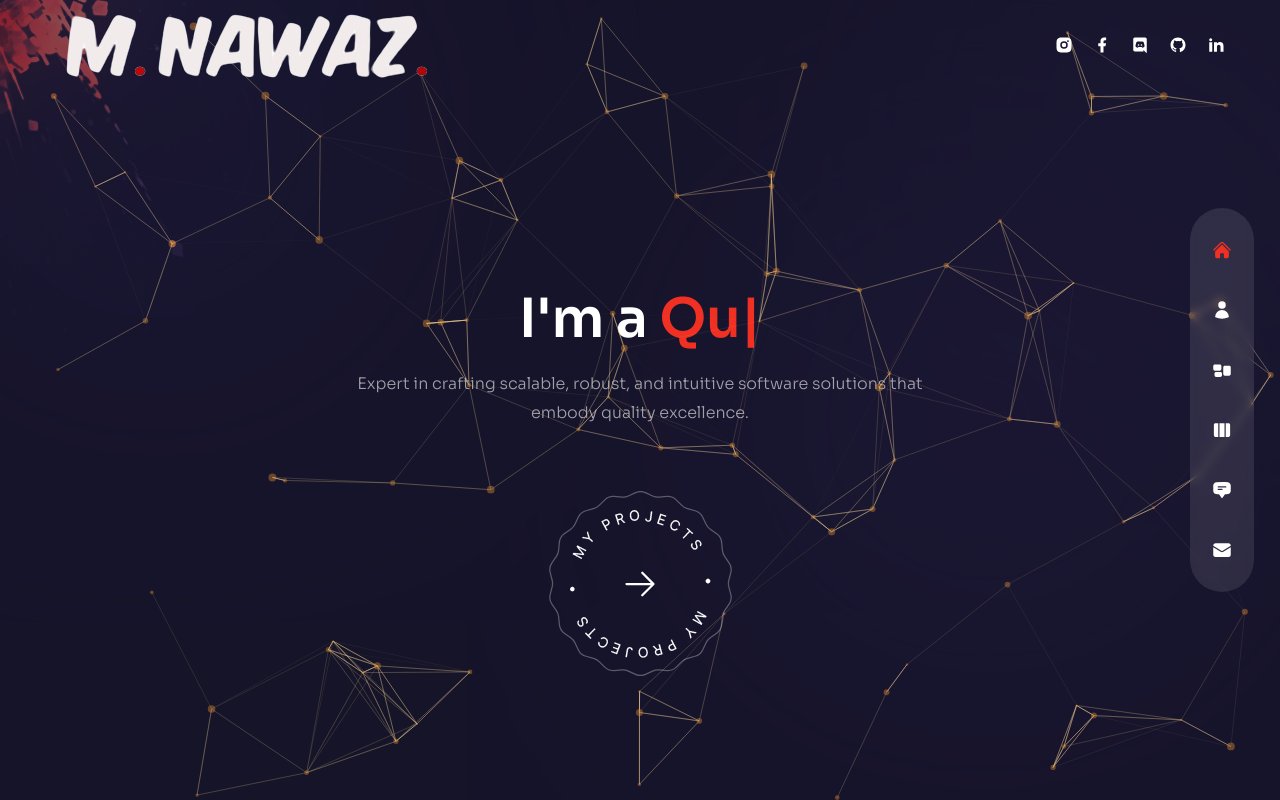
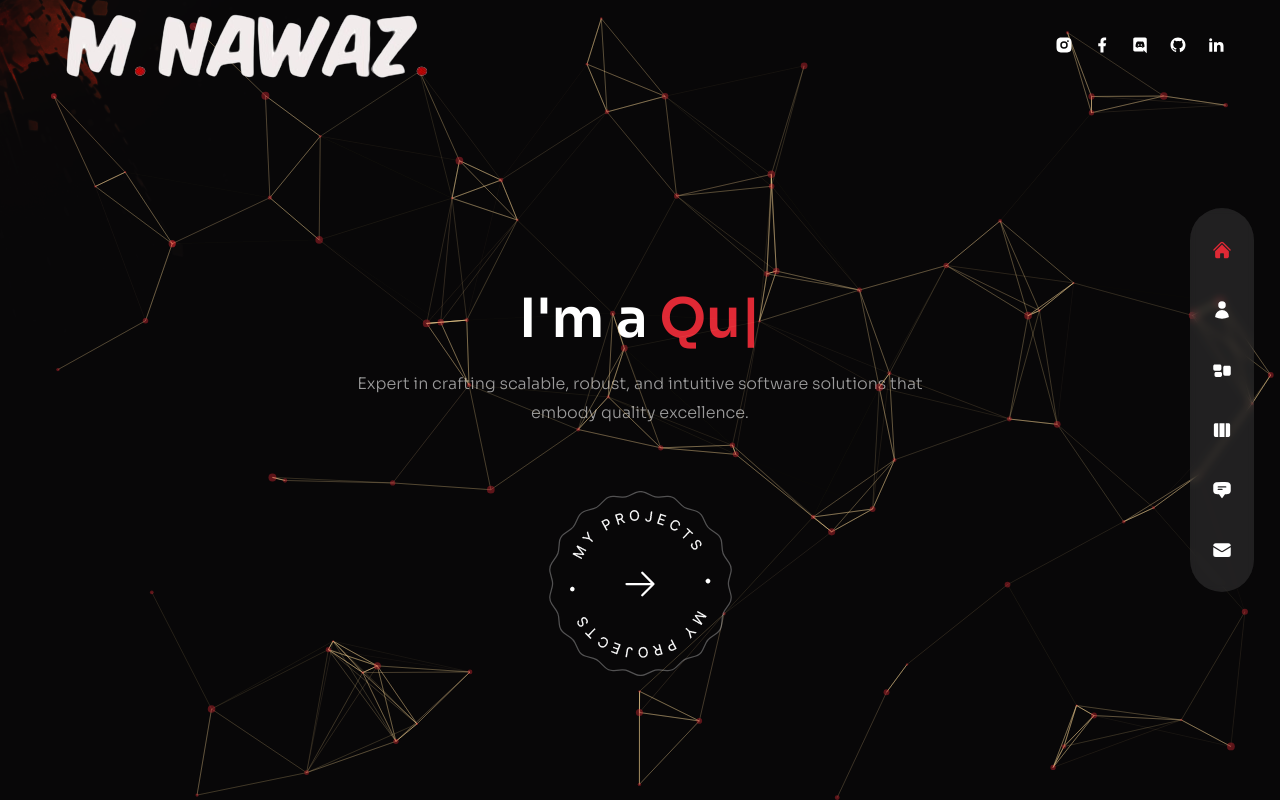
Before and after one commit to nawaz-72/MyPortfolio, a Next.js app: page / in a window 1280 px wide. Built offline with nearby package versions, Linux system fonts and the light colour scheme.

Commit message:
color changing

```diff
--- a/components/ParticlesContainer.js
+++ b/components/ParticlesContainer.js
@@ -49,7 +49,7 @@ const ParticlesContainer = () => {
       },
       particles: {
         color: {
-          value: "#e68e2e",
+          value: "#df2935",
         },
         links :{
           color: "#f5d393",
--- a/components/ServiceSlider.js
+++ b/components/ServiceSlider.js
@@ -67,7 +67,7 @@ const ServiceSlider = () => {
     {serviceData.map((item, itemIndex) => {
       return (
         <SwiperSlide key={itemIndex}>
-          <div className="bg-[rgba(65,47,123,0.16)] h-max rounded-lg px-6 py-8 flex sm:flex-col gap-x-8 sm:gap-x-0 cursor-pointer hover:bg-[rgba(85,69,185,0.16)] transition-all duration-300 group">
+          <div className="bg-[rgba(46,74,99,0.16)] h-max rounded-lg px-6 py-8 flex sm:flex-col gap-x-8 sm:gap-x-0 cursor-pointer hover:bg-[rgba(185,69,111,0.16)] transition-all duration-300 group">
             <div className="text-4xl text-accent mb-4 ">{item.icon}</div>
             <div className="mb-8">
             <div className="mb-2 text-lg">{item.title}</div>
--- a/components/Transition.js
+++ b/components/Transition.js
@@ -19,7 +19,7 @@ const Transition = () => {
   return (
     <>
       <motion.div
-        className="fixed top-0 bottom-0 right-full w-screen h-screen z-30 bg-[#2e2257]"
+        className="fixed top-0 bottom-0 right-full w-screen h-screen z-30 bg-[#080708]"
         variants={transitionVariants}
         initial="initial"
         animate="animate"
@@ -35,7 +35,7 @@ const Transition = () => {
         transition={{ delay: 0.4, duration: 0.5, ease: "easeInOut" }}
       ></motion.div>
       <motion.div
-        className="fixed top-0 bottom-0 right-full w-screen h-screen z-10 bg-[#2e2257]"
+        className="fixed top-0 bottom-0 right-full w-screen h-screen z-10 bg-[rgba(46,74,99,0.16)]"
         variants={transitionVariants}
         initial="initial"
         animate="animate"
--- a/components/WorkSlider.js
+++ b/components/WorkSlider.js
@@ -77,7 +77,7 @@ const WorkSlider = () => {
                   >
                     <div className="flex items-center justify-center relative overflow-hidden group">
                     <Image src={image.path} width={500} height={500} alt="projectPic" />
-                      <div className="absolute inset-0 bg-gradient-to-l from-transparent via-[#e838cc] to-[#4a22bd] opacity-0 group-hover:opacity-80 transition-all duration-700"></div>
+                      <div className="absolute inset-0 bg-gradient-to-l from-transparent via-[#e92323] to-[#360abb] opacity-0 group-hover:opacity-80 transition-all duration-700"></div>
                       <div className="absolute bottom-0 translate-y-full group-hover:-translate-y-10 group-hover:xl:-translate-y-20 transition-all duration-300">
                         <div className="flex items-center gap-x-2 text-xs tracking-[0.2ch]">
                           <div className="delay-100">LIVE</div>
--- a/pages/about/index.js
+++ b/pages/about/index.js
@@ -130,7 +130,7 @@ import CountUp from "react-countup";
 const About = () => {
   const [index, setIndex] = useState(0);
   return (
-    <div className="h-full bg-primary/30 py-32 text-center xl:text-left ">
+    <div className="h-full bg-primary py-32 text-center xl:text-left ">
       <Circles />
       {/* Avatar Image */}
       <motion.div
--- a/pages/contact/index.js
+++ b/pages/contact/index.js
@@ -2,11 +2,10 @@ import Circles from "/components/Circles";
 
 import { BsArrowRight } from "react-icons/bs";
 import { motion } from "framer-motion";
-import { fadeIn } from "../../variants";
 
 const Contact = () => {
   return (
-    <motion.div className="h-full bg-primary/30 "  exit={{ opacity: 0, scale: 0.5, transition: { duration: 0.3 } }}>
+    <motion.div className="h-full bg-primary ">
       <div className="container mx-auto py-32 text-center xl:text-left flex items-center justify-center h-full ">
         <div className="flex flex-col w-full max-w-[700px] ">
           <h2 className="h2 text-center mb-12">
--- a/pages/index.js
+++ b/pages/index.js
@@ -10,9 +10,9 @@ import Avatar from "../components/Avatar";
 
 const Home = () => {
   return (
-    <div className="bg-primary/60 h-full">
+    <div className="bg-primary h-full">
       <ParticlesContainer />
-      <div className="w-full h-full bg-gradient-to-r  frpm-primary/10 via-black/30 to-black/10">
+      <div className="w-full h-full">
         <div className="text-center flex flex-col justify-center items-center xl:pt-40 xl:text-left h-full container mx-auto">
           <motion.h1
             variants={fadeIn("down", 0.3)}
@@ -23,7 +23,7 @@ const Home = () => {
           >
             I&#39;m a{" "}
             <Typed
-              style={{ color: "#F13024" }}
+              style={{ color: "#df2935" }}
               strings={[
                 "Software Engineer",
                 "Full Stack Developer",
--- a/pages/services/index.js
+++ b/pages/services/index.js
@@ -13,7 +13,7 @@ import { fadeIn } from "../../variants"
 
 
 const Services = () => {
-  return <div className='h-full bg-primary/30 py-36 flex items-center '>
+  return <div className='h-full bg-primary py-36 flex items-center '>
     <Circles />
     <div className=' container mx-auto'>
       <div className='flex flex-col  xl:flex-row gap-x-6 '>
--- a/pages/testimonials/index.js
+++ b/pages/testimonials/index.js
@@ -4,7 +4,7 @@ import { fadeIn } from "../../variants";
 
 const Testimonials = () => {
   return (
-    <div className="h-full bg-primary/30 py-32 text-center">
+    <div className="h-full bg-primary py-32 text-center">
       <div className="mx-auto container h-full flex  flex-col justify-center">
         <motion.h2
           variants={fadeIn("up", 0.2)}
--- a/pages/work/index.js
+++ b/pages/work/index.js
@@ -8,7 +8,7 @@ import { fadeIn } from "../../variants";
 
 const Work = () => {
   return (
-    <div className="h-screen bg-primary/30 py-36 flex items-center justify-center ">
+    <div className="h-screen bg-primary py-36 flex items-center justify-center ">
       <Circles />
       <div className=" container mx-auto ">
         <div className="flex flex-col  xl:flex-row gap-x-6 md:gap-x-2 lg:gap-x-6 ">
--- a/tailwind.config.js
+++ b/tailwind.config.js
@@ -23,9 +23,9 @@ module.exports = {
     },
     extend: {
       colors: {
-        primary: '#131424',
-        secondary: '#393A47',
-        accent: '#F13024',
+        primary: '#080708',
+        secondary: '#3772ff',
+        accent: '#df2935',
       },
       backgroundImage: {
         explosion: 'url("/bg-explosion.png")',
```
Also changed, not shown: components/ProjectsBtn.js (+1 -1 lines).
